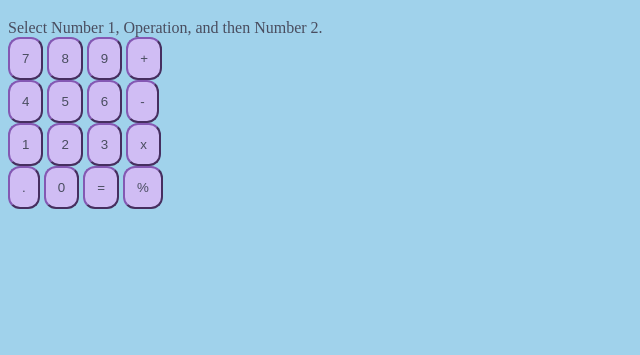
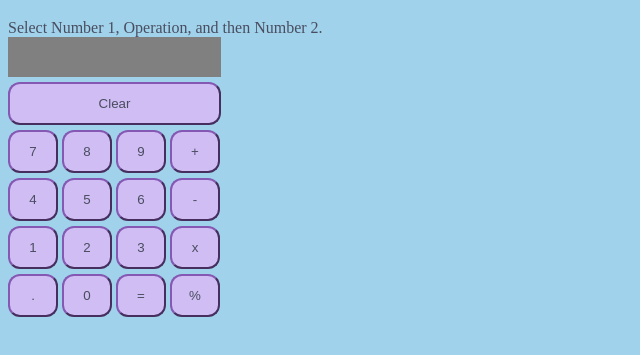
Before and after one commit to pjcallaghan1/odin-calculator, a plain HTML site: page index.html in a window 1280 px wide. Shown: the part 61-416 px from the top of the page, without its empty margins (0-640 px from the left). Drawn offline with Linux system fonts and the light colour scheme.

Commit message:
updated .js, .html, and .css

```diff
--- a/calculator.js
+++ b/calculator.js
@@ -1,6 +1,8 @@
 let num1 = 0
 let num2 = 0
 let operator = ''
+
+const display = document.getElementById('display');
 
 function add(num1, num2) {
     let addedNum = num1 + num2;
--- a/index.html
+++ b/index.html
@@ -9,28 +9,32 @@
     </head>
     <body>
         <h1>Calculator</h1>
-        <div class="desc">Select Number 1, Operation, and then Number 2.</div>
-        <div class="display"></div>
+        <div id="desc">Select Number 1, Operation, and then Number 2.</div>
+        <div id="display"></div>
+
         <div class="nums_ops">
-            <div class="row1">
+            <div class="row">
+                <button id="clear">Clear</button>
+            </div>
+            <div class="row">
                 <button id="7">7</button>
                 <button id="8">8</button>
                 <button id="9">9</button>
                 <button id="add">+</button>
             </div>
-            <div class="row1">
+            <div class="row">
                 <button id="4">4</button>
                 <button id="5">5</button>
                 <button id="6">6</button>
                 <button id="subtract">-</button>
             </div>
-            <div class="row1">
+            <div class="row">
                 <button id="1">1</button>
                 <button id="2">2</button>
                 <button id="3">3</button>
                 <button id="multiply">x</button>
             </div>
-            <div class="row1">
+            <div class="row">
                 <button id=".">.</button>
                 <button id="0">0</button>
                 <button id="equals">=</button>
--- a/style.css
+++ b/style.css
@@ -3,9 +3,23 @@
     color: #494d5f;
 }
 
-button {
+button{
     background-color: #d0bdf4;
     border-color: #8458b3;
     border-radius: 12px;
     padding: 12px;
+    width: 50px;
+    margin-top: 5px;
 }
+
+#clear {
+    width: 213px;
+}
+
+#display {
+    background-color: grey;
+    width: 213px;
+    height: 40px;
+    font-size: 35px;
+    text-align: right;
+}
```
